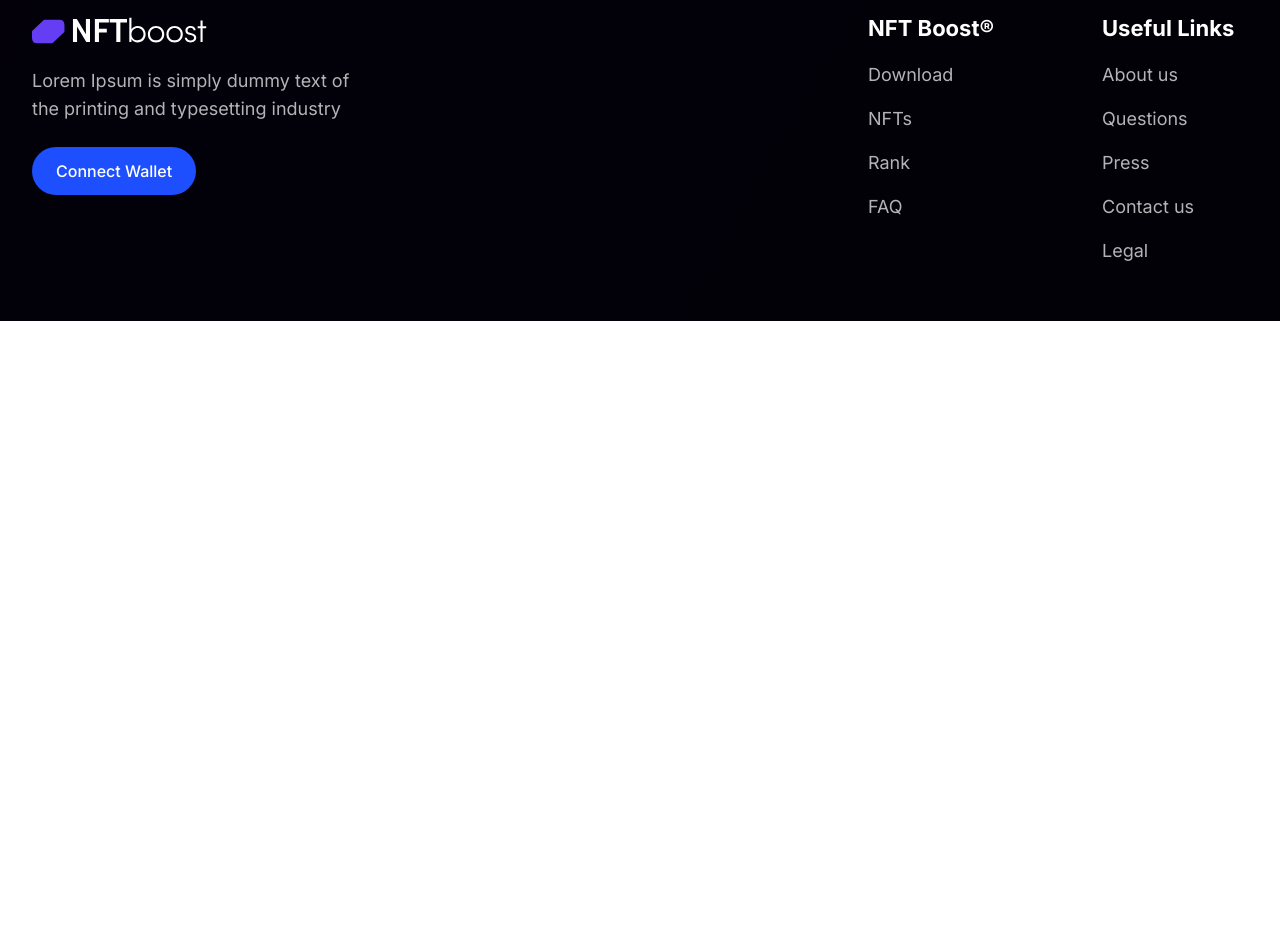
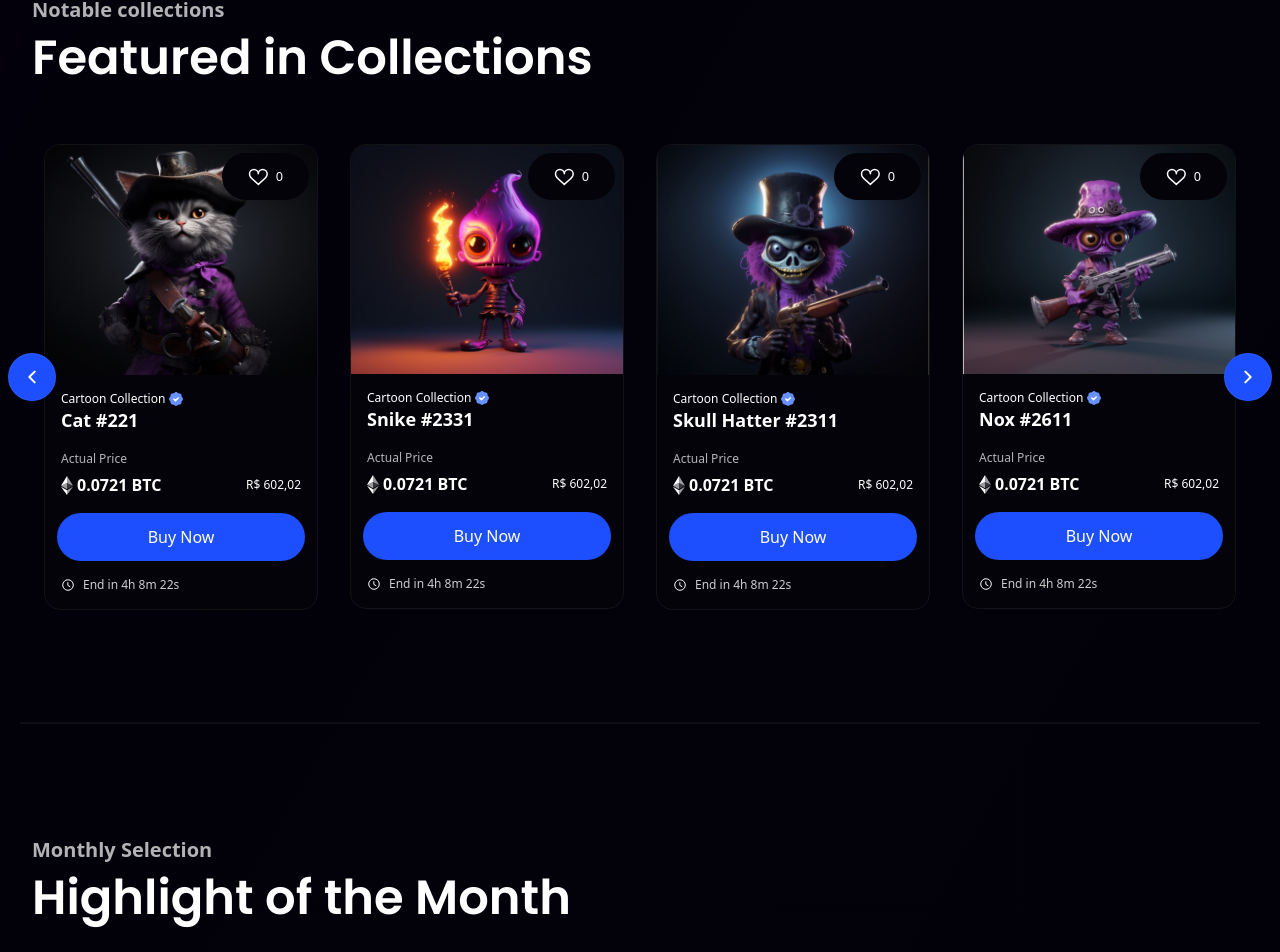
Before and after one commit to ruivergani/lp-ntfboost, a Next.js app: page / in a window 1280 px wide. Shown: the part 1381-2333 px from the top of the page. Before the commit the page ends 1702 px from the top, so only its background shows below. Built offline with nearby package versions, Linux system fonts and the light colour scheme.

Commit message:
Section Collectors done

```diff
--- a/package.json
+++ b/package.json
@@ -15,6 +15,7 @@
     "next": "^14.2.3",
     "react": "^18",
     "react-dom": "^18",
+    "swiper": "^11.1.1",
     "tailwind-merge": "^2.3.0",
     "tailwindcss-animate": "^1.0.7"
   },
--- a/src/app/page.js
+++ b/src/app/page.js
@@ -3,10 +3,139 @@ import TitleSection from "@/components/title-section";
 import CardCollectors from '@/components/card-collectors'
 import CardNFT from "@/components/card-nft";
 import SectionHero from "@/components/section-hero";
+import SectionCarousel from "@/components/section-carousel";
 
+import Thumb01 from '@/assets/img-neft/01.jpg'
+import Thumb02 from '@/assets/img-neft/02.jpg'
+import Thumb03 from '@/assets/img-neft/03.jpg'
+import Thumb04 from '@/assets/img-neft/04.jpg'
+import Thumb05 from '@/assets/img-neft/05.jpg'
+import Thumb06 from '@/assets/img-neft/06.jpg'
+import Thumb07 from '@/assets/img-neft/07.jpg'
+import Thumb08 from '@/assets/img-neft/08.jpg'
+import Thumb09 from '@/assets/img-neft/09.jpg'
+import Thumb10 from '@/assets/img-neft/10.jpg'
+import SectionCollectors from "@/components/section-collectors";
 
+const featuredCollections = [
+  {
+    name : 'Cat #221',
+    thumbnail: Thumb01,
+    value: '0.0721',
+    value_BRL: '602,02',
+  },
+  {
+    name : 'Snike #2331',
+    thumbnail: Thumb02,
+    value: '0.0721',
+    value_BRL: '602,02',
+  },
+  {
+    name : 'Skull Hatter #2311',
+    thumbnail: Thumb03,
+    value: '0.0721',
+    value_BRL: '602,02',
+  },
+  {
+    name : 'Nox #2611',
+    thumbnail: Thumb04,
+    value: '0.0721',
+    value_BRL: '602,02',
+  },
+  {
+    name : 'Nox #2611',
+    thumbnail: Thumb04,
+    value: '0.0721',
+    value_BRL: '602,02',
+  },
+]
+const highlightCollections = [
+  {
+    name : 'Crazy Monkey #131',
+    thumbnail: Thumb06,
+    value: '0.0721',
+    value_BRL: '602,02',
+  },
+  {
+    name : 'Alien Shooter #2211',
+    thumbnail: Thumb07,
+    value: '0.0721',
+    value_BRL: '602,02',
+  },
+  {
+    name : 'Yordlee #1221',
+    thumbnail: Thumb08,
+    value: '0.0721',
+    value_BRL: '602,02',
+  },
+  {
+    name : 'Dragon Cannon #4401',
+    thumbnail: Thumb09,
+    value: '0.0721',
+    value_BRL: '602,02',
+  },
+  {
+    name : 'Nox #2611',
+    thumbnail: Thumb10,
+    value: '0.0721',
+    value_BRL: '602,02',
+  },
+]
+const tendencyCollections = [
+  {
+    name : 'Borex #171',
+    thumbnail: Thumb03,
+    value: '0.0721',
+    value_BRL: '602,02',
+  },
+  {
+    name : 'Durtre #2391',
+    thumbnail: Thumb04,
+    value: '0.0721',
+    value_BRL: '602,02',
+  },
+  {
+    name : 'Hatter #321',
+    thumbnail: Thumb06,
+    value: '0.0721',
+    value_BRL: '602,02',
+  },
+  {
+    name : 'Sailor Skull #4431',
+    thumbnail: Thumb10,
+    value: '0.0721',
+    value_BRL: '602,02',
+  },
+  {
+    name : 'Nox #2611',
+    thumbnail: Thumb01,
+    value: '0.0721',
+    value_BRL: '602,02',
+  },
+]
 export default function Home() {
   return (
-    <SectionHero/>
+    <main>
+      <SectionHero/>
+      <SectionCarousel
+        title='Featured in Collections'
+        subtitle='Notable collections'
+        data={featuredCollections}
+      />
+      <hr className="w-full max-w-grid border border-t border-white border-opacity-5 mx-auto"/>
+      <SectionCarousel
+        title='Highlight of the Month'
+        subtitle='Monthly Selection'
+        data={highlightCollections}
+      />
+      <hr className="w-full max-w-grid border border-t border-white border-opacity-5 mx-auto"/>
+      <SectionCollectors />
+      <hr className="w-full max-w-grid border border-t border-white border-opacity-5 mx-auto"/>
+      <SectionCarousel
+        title='In Trend'
+        subtitle='Tendencies'
+        data={tendencyCollections}
+      />
+    </main>
   );
 }
--- a/src/components/card-collectors.js
+++ b/src/components/card-collectors.js
@@ -2,12 +2,12 @@ import Image from 'next/image'
 import IconVerify from '@/assets/verify.svg'
 import IconEtherum from '@/assets/icon-eth.svg'
 
-export default function CardCollectors({thumbnail, name, value}) {
+export default function CardCollectors({thumbnail, name, value, counter}) {
   return (
     <div className='w-full max-w-card-collectors rounded-[100px] flex items-center justify-between bg-gray-card-collectors border border-gray-border-card-collectors py-4 px-6'>
-      <div className='flex items-center gap-6'>
-        <strong className='font-semibold'>1</strong>
-        <div className='flex items-center gap-4'>
+      <div className='flex items-center @desktop:gap-6 gap-4'>
+        <strong className='font-semibold'>{counter}</strong>
+        <div className='flex items-center gap-4 '>
           <div className='relative w-10 h-10'>
             <div className='w-full h-full rounded-full overflow-hidden flex items-center justify-center'>
               <Image
@@ -24,7 +24,7 @@ export default function CardCollectors({thumbnail, name, value}) {
           </div>
           <div>
             <h4 className='text-base text-white font-semibold'>{name}</h4>
-            <p className='text-sm text-white opacity-70 flex items-center'>
+            <p className='text-sm text-white opacity-70 flex @desktop:items-center flex-col @desktop:flex-row items-start'>
               Minimum price
               <span className='font-semibold space-x-2 text-white flex items-center gap-1 ml-1'>
                 <Image
--- /dev/null
+++ b/src/components/carrousel-cards.js
@@ -0,0 +1,82 @@
+import { useRef } from 'react'
+import { Swiper, SwiperSlide } from 'swiper/react'
+import { Navigation } from 'swiper/modules'
+import 'swiper/css'
+
+import CardNFT from "@/components/card-nft"
+import Arrow from '@/assets/arrow.svg'
+import Image from 'next/image'
+
+export default function CarrouselCards({data}) {
+  const swiperRef = useRef(); // referenciar o slide
+  return (
+    <div className='w-full relative'>
+      <button className='hidden @desktop:flex w-12 h-12 rounded-full bg-blue-primary hover:bg-gray-hover-btn-slide border border-white border-opacity-5 flex items-center justify-center z-10 absolute top-1/2 -mt-6 -left-6'
+        onClick={() => {
+          swiperRef.current?.slidePrev(); // render null first than after create the swiper (that's why need ?)
+        }}
+      >
+        <Image
+          src={Arrow}
+          alt='Arrow Previous'
+        />
+      </button>
+      <Swiper
+        modules={[Navigation]}
+        slidesPerView={4}
+        spaceBetween={33}
+        speed={800}
+        loop={true} // sempre vai pra frente e volta pro primeiro slide
+        onBeforeInit={(swiper) => { // Antes de iniciar o slide (recebe todas funcionalidades do swiper)
+          swiperRef.current = swiper;
+        }}
+        breakpoints={
+          {
+            320: {
+              slidesPerView: 1.3,
+              spaceBetween: 24,
+            },
+            450: {
+              slidesPerView: 1.5,
+              spaceBetween: 12,
+            },
+            640: {
+              slidesPerView: 2.5,
+              spaceBetween: 24,
+            },
+            1024: {
+              slidesPerView: 3.3,
+            },
+            1250: {
+              slidesPerView: 4,
+              spaceBetween: 32,
+            },
+          }
+        }
+        className='!px-3'
+      >
+        {
+          data.map(({name, thumbnail, value, value_BRL}, index) => (
+            <SwiperSlide key={index}>
+              <CardNFT
+                name={name}
+                thumbnail={thumbnail}
+                value={value}
+                value_BRL={value_BRL}
+              />
+            </SwiperSlide>
+          ))
+        }
+      </Swiper>
+      <button className='hidden @desktop:flex rotate-180 w-12 h-12 rounded-full bg-blue-primary hover:bg-gray-hover-btn-slide flex items-center justify-center z-10 absolute top-1/2 -mt-6 -right-6 transition ease-linear border border-white border-opacity-5'
+      onClick={() => {
+        swiperRef.current?.slideNext();
+      }}>
+        <Image
+          src={Arrow}
+          alt='Arrow Next'
+        />
+      </button>
+    </div>
+  )
+}
--- /dev/null
+++ b/src/components/section-carousel.js
@@ -0,0 +1,19 @@
+'use client'
+
+import ContainerGrid from "@/components/container"
+import TitleSection from "@/components/title-section"
+import CarrouselCards from "@/components/carrousel-cards"
+
+export default function SectionCarousel({title, subtitle, data}) {
+  return (
+    <section className="py-10 @desktop:py-28">
+      <ContainerGrid className='px-0 @desktop:px-3'>
+        <TitleSection
+          title={title}
+          subtitle={subtitle}
+        />
+        <CarrouselCards data={data} />
+      </ContainerGrid>
+    </section>
+  )
+}
--- /dev/null
+++ b/src/components/section-collectors.js
@@ -0,0 +1,82 @@
+'use client'
+
+import ContainerGrid from "@/components/container"
+import TitleSection from "@/components/title-section"
+import CardCollectors from "./card-collectors"
+
+import Thumb01 from '@/assets/img-neft/01.jpg'
+import Thumb02 from '@/assets/img-neft/02.jpg'
+import Thumb03 from '@/assets/img-neft/03.jpg'
+import Thumb04 from '@/assets/img-neft/04.jpg'
+import Thumb05 from '@/assets/img-neft/05.jpg'
+import Thumb06 from '@/assets/img-neft/06.jpg'
+import Thumb07 from '@/assets/img-neft/07.jpg'
+import Thumb08 from '@/assets/img-neft/08.jpg'
+
+const cardCollectors = [
+  {
+    thumb: Thumb01,
+    name: 'Lorem Ipsum',
+    value: '0.721 BTC',
+  },
+  {
+    thumb: Thumb02,
+    name: 'Lorem Ipsum',
+    value: '0.721 BTC',
+  },
+  {
+    thumb: Thumb03,
+    name: 'Lorem Ipsum',
+    value: '0.721 BTC',
+  },
+  {
+    thumb: Thumb04,
+    name: 'Lorem Ipsum',
+    value: '0.721 BTC',
+  },
+  {
+    thumb: Thumb05,
+    name: 'Lorem Ipsum',
+    value: '0.721 BTC',
+  },
+  {
+    thumb: Thumb06,
+    name: 'Lorem Ipsum',
+    value: '0.721 BTC',
+  },
+  {
+    thumb: Thumb07,
+    name: 'Lorem Ipsum',
+    value: '0.721 BTC',
+  },
+  {
+    thumb: Thumb08,
+    name: 'Lorem Ipsum',
+    value: '0.721 BTC',
+  },
+]
+
+export default function SectionCollectors() {
+  return (
+    <section className="py-10 @desktop:py-28">
+      <ContainerGrid>
+        <TitleSection
+          title="Principal Collectors"
+          subtitle="Collectors in Focus"
+        />
+        <div className="grid grid-cols-1 @tablet:grid-cols-2 gap-x-4 @desktop:gap-x-8 gap-y-4">
+          {
+            cardCollectors.map(({thumb, name, value}, index) => (
+              <CardCollectors key={index}
+                thumbnail={thumb}
+                name={name}
+                value={value}
+                counter={index + 1}
+              />
+            ))
+          }
+        </div>
+      </ContainerGrid>
+    </section>
+  )
+}
--- a/src/components/title-section.js
+++ b/src/components/title-section.js
@@ -1,8 +1,8 @@
 export default function TitleSection({subtitle, title}) {
   return (
-    <div className="space-y-1 mb-14">
-      <span className="text-xl font-semibold text-white text-opacity-70">{subtitle}</span>
-      <h2 className="text-5xl/tight text-white font-poppins">{title}</h2>
+    <div className="px-3 @desktop:px-0 space-y-1 @desktop:mb-14 mb-12">
+      <span className="text-sm @desktop:text-xl font-semibold text-white text-opacity-70">{subtitle}</span>
+      <h2 className="text-2xl @desktop:text-5xl/tight text-white font-poppins">{title}</h2>
     </div>
   )
 }
--- a/tailwind.config.js
+++ b/tailwind.config.js
@@ -42,6 +42,7 @@ module.exports = {
         'gray-border-card-collectors': 'rgba(255, 255, 255, 0.04)',
         'menu-button-bg': 'rgba(255, 255, 255, 0.03)',
         'menu-button-border': 'rgba(255, 255, 255, 0.06)',
+        'gray-hover-btn-slide': '#07050F',
       },
       fontFamily: {
         inter: 'var(--font-inter)',
```
Also changed, not shown: 2 other files (tests, documents, lock files or other folders).
